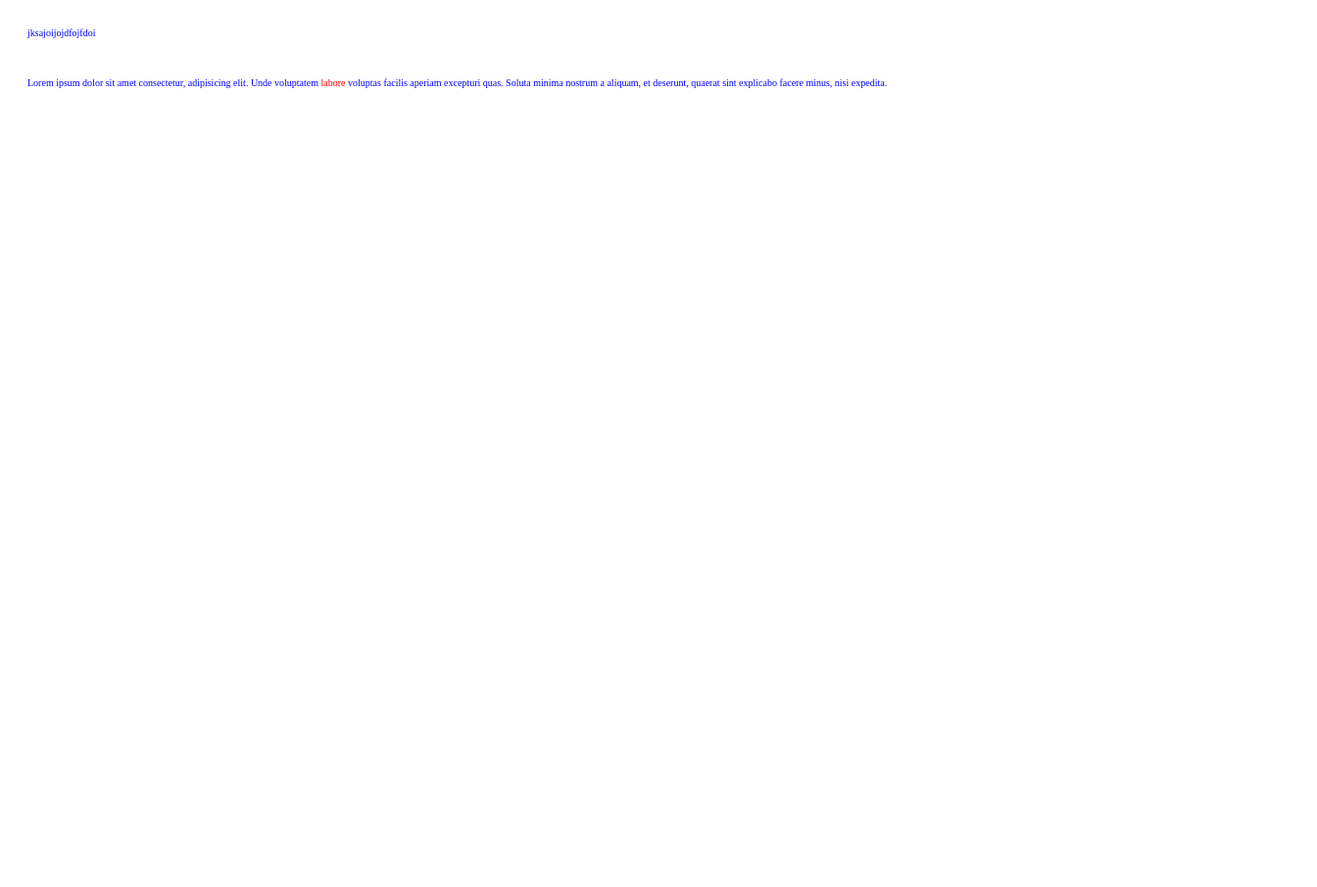
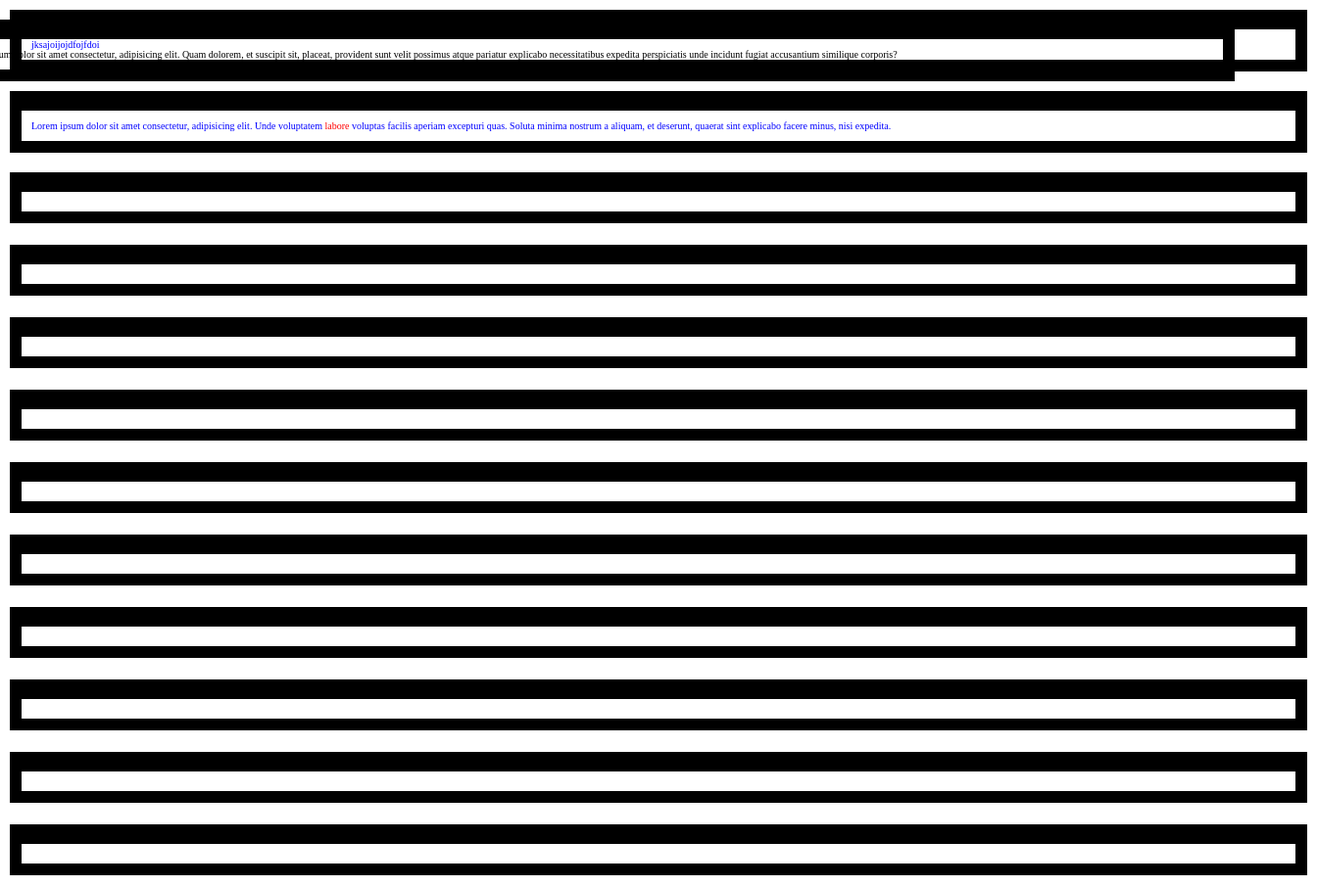
Before and after one commit to Deveckor/sesion_4, a plain HTML site: page index.html in a window 1280 px wide. Shown: the whole page at 98% size, 1344 px wide, since content can reach past the window. Before the commit the page ends 800 px from the top, so only its background shows below. Drawn offline with Linux system fonts and the light colour scheme.

Commit message:
Agregando archivo practica_1

```diff
--- a/index.html
+++ b/index.html
@@ -7,6 +7,9 @@
     <title>Document</title>
 
     <style>
+        *{
+            margin: 0;
+        }
 
         html{
             font-size: 12px; /*120px / 12 px = 10rem*/
@@ -22,8 +25,8 @@
         p{
             width: 100%;
             color: royalblue;
-            border: 1rem  black;
-            border-top: 2em black ;
+            border: 1rem  black solid;
+            border-top: 2em black solid;
             /* border-left: 1px firebrick solid;
             border-right: 3px steelblue double;
             border-bottom: 4px fuchsia groove; */
@@ -36,8 +39,16 @@
 
         }
 
+
         p{
             color: inherit;
+        }
+
+        #unicoStyle{
+            color: black;
+            position: absolute;
+            top: 10px;
+            right: 10px;
         }
 
     </style>
@@ -45,5 +56,16 @@
 <body>
     <p>jksajoijojdfojfdoi</p>
     <p>Lorem ipsum dolor sit amet consectetur, adipisicing elit. Unde voluptatem <span>labore</span> voluptas facilis aperiam excepturi quas. Soluta minima nostrum a aliquam, et deserunt, quaerat sint explicabo facere minus, nisi expedita.</p>
+    <p id="unicoStyle">Lorem ipsum dolor sit amet consectetur, adipisicing elit. Quam dolorem, et suscipit sit, placeat, provident sunt velit possimus atque pariatur explicabo necessitatibus expedita perspiciatis unde incidunt fugiat accusantium similique corporis?</p>
+    <p class="claseUnica"></p>
+    <p class="claseUnica"></p>
+    <p class="claseUnica"></p>
+    <p class="claseUnica"></p>
+    <p class="claseUnica"></p>
+    <p class="claseUnica"></p>
+    <p class="claseUnica"></p>
+    <p class="claseUnica"></p>
+    <p class="claseUnica"></p>
+    <p class="claseUnica"></p>
 </body>
 </html>
```
Also changed, not shown: 1 other file.
